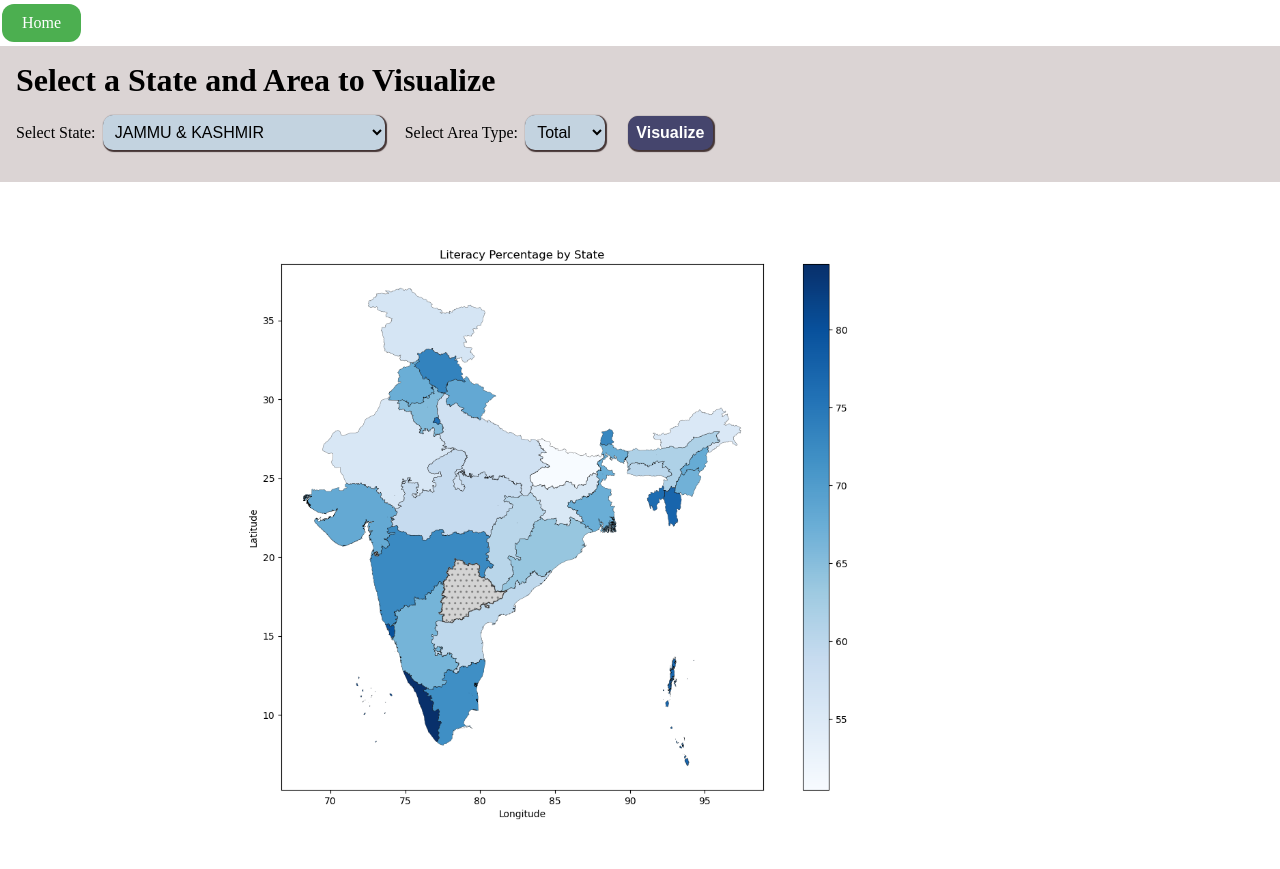
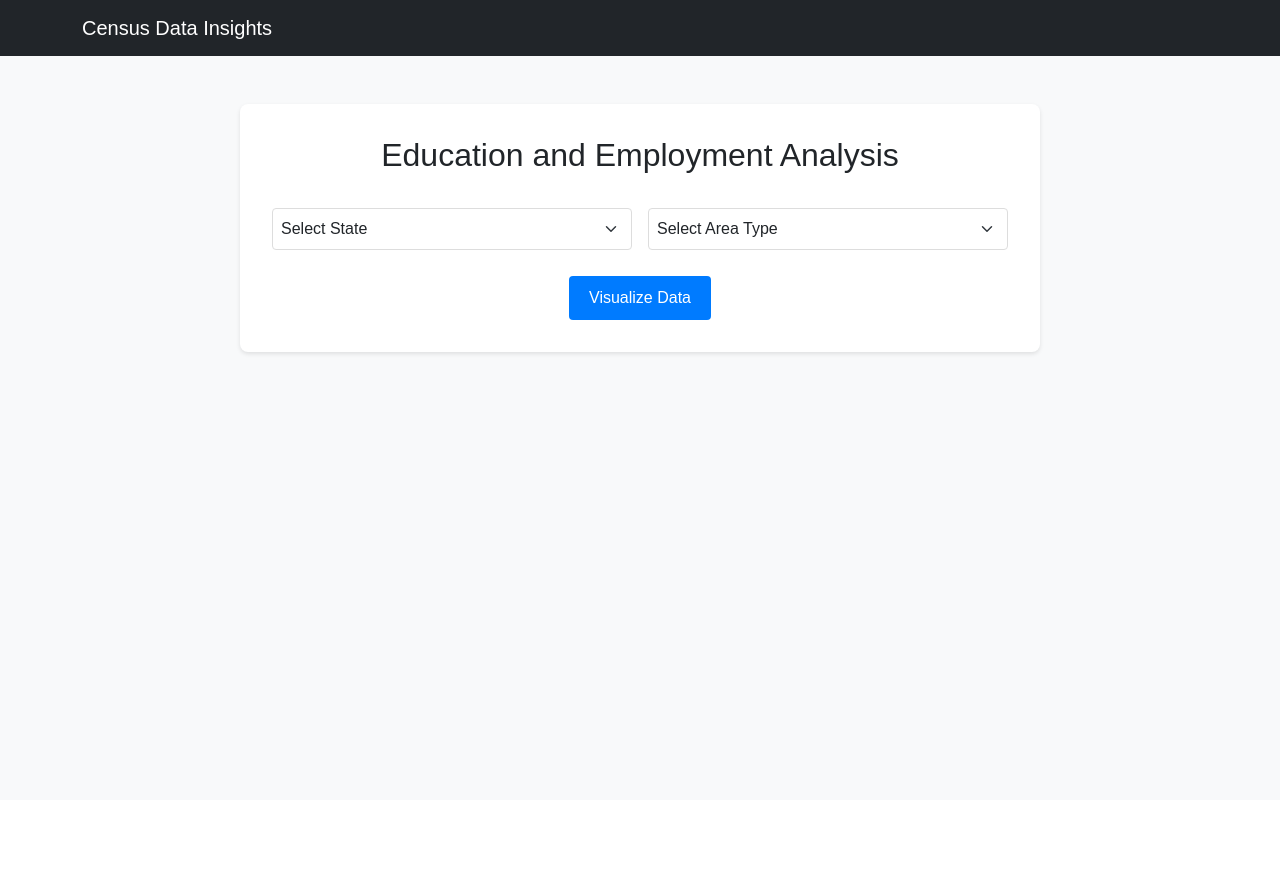
Before and after one commit to jaiswalritika/Education-and-Employment-Insight-using-Census-Data, a Flask app: page / in a window 1280 px wide. After the commit the page ends 356 px from the top, so only its background shows below. Run offline with Flask 3, Linux system fonts and the light colour scheme.

Commit message:
new temp

```diff
--- a/app/app.py
+++ b/app/app.py
@@ -4,6 +4,7 @@ import json
 import plotly
 import plotly.graph_objs as go
 import plotly.express as px
+import geopandas as gpd
 
 app = Flask(__name__)
 
@@ -20,24 +21,24 @@ def index():
 def home():
     return render_template('index.html')
 
-def bar_chart(dataset,params,region,area_type):
+def bar_chart(dataset, params, region, area_type):
     fig = go.Figure()
     total_pop = dataset[dataset['Education level'] == 'Total']['total person'].values[0]
     total_pop_list = [total_pop] * dataset.shape[0]
     if not dataset.empty:
-        total_persons=dataset['total '+params].astype(float)
-        total_employed = ((dataset[params+' main worker'].astype(float) + dataset[params+' marginal worker'].astype(float))/total_persons)*100
-        total_unemmployed = ((dataset[params+' unemployed'].astype(float) + dataset[params+' MAW'].astype(float))/total_persons)*100
-        fig.add_trace(go.Bar(x=dataset['Education level'], y=(total_persons/total_pop_list)*100, name='Total %', width=0.25))
-        fig.add_trace(go.Bar(x=dataset['Education level'], y=total_unemmployed, name='Unemployed %', width=0.25))
-        fig.add_trace(go.Bar(x=dataset['Education level'], y=total_employed, name='Employed %', width=0.25))
+        total_persons = dataset['total ' + params].astype(float)
+        total_employed = ((dataset[params + ' main worker'].astype(float) + dataset[params + ' marginal worker'].astype(float)) / total_persons) * 100
+        total_unemployed = ((dataset[params + ' unemployed'].astype(float) + dataset[params + ' MAW'].astype(float)) / total_persons) * 100
+        fig.add_trace(go.Bar(x=dataset['Education level'], y=(total_persons / total_pop_list) * 100, name='Total %', width=0.25, marker_color='rgb(55, 83, 109)'))
+        fig.add_trace(go.Bar(x=dataset['Education level'], y=total_unemployed, name='Unemployed %', width=0.25, marker_color='rgb(255, 99, 71)'))
+        fig.add_trace(go.Bar(x=dataset['Education level'], y=total_employed, name='Employed %', width=0.25, marker_color='rgb(50, 205, 50)'))
 
         fig.update_layout(
             barmode='group',
             title={
                 'text': f'{region} ({area_type}) {params} Education and Workforce Data',
-                'y':0.95,
-                'x':0.5,
+                'y': 0.95,
+                'x': 0.5,
                 'xanchor': 'center',
                 'yanchor': 'top',
                 'font': dict(size=24)
@@ -84,28 +85,98 @@ def bar_chart(dataset,params,region,area_type):
     fig_json_total = json.dumps(fig, cls=plotly.utils.PlotlyJSONEncoder)
     return fig_json_total
 
+def calculate_literacy_rate(data):
+    total_data = data[data['Education level'] == 'Total']
+    literate_data = data[data['Education level'].isin(['Below Primary', 'Primary', 'Middle', 'Secondary', 'Higher Secondary', 'Graduate & Above'])]
+
+    literacy_rates = {}
+    for state in total_data['Area name'].unique():
+        total_pop = total_data[total_data['Area name'] == state]['total person'].values[0]
+        literate_pop = literate_data[literate_data['Area name'] == state]['total person'].sum()
+        literacy_rates[state] = (literate_pop / total_pop) * 100
+
+    return literacy_rates
+
+def create_literacy_map(literacy_rates):
+    # Convert literacy_rates dictionary to DataFrame
+    literacy_df = pd.DataFrame.from_dict(literacy_rates, orient='index', columns=['literacy_rate'])
+    literacy_df.index.name = 'state'
+    literacy_df = literacy_df.reset_index()
+
+    # Create choropleth map using plotly express
+    fig = px.choropleth(
+        literacy_df,
+        locations='state',
+        locationmode='geojson-id',
+        scope="asia",
+        center={"lat": 20.5937, "lon": 78.9629},
+        color='literacy_rate',
+        color_continuous_scale='RdYlGn',
+        range_color=(0, 100),
+        hover_name='state',
+        hover_data={'literacy_rate': ':.2f'},
+        labels={'literacy_rate': 'Literacy Rate (%)'},
+        title='Literacy Rate by State',
+    )
+
+    fig.update_geos(
+        visible=False,
+        resolution=50,
+        showcountries=True,
+        countrycolor="Black",
+        showsubunits=True,
+        subunitcolor="Black",
+        fitbounds="locations"
+    )
+
+    fig.update_layout(
+        title_x=0.5,
+        width=800,
+        height=600,
+        margin={"r":0,"t":30,"l":0,"b":0},
+        geo=dict(
+            lonaxis_range=[ 68, 98 ],
+            lataxis_range=[ 6, 38 ],
+            projection_scale=4
+        )
+    )
+
+    return json.dumps(fig, cls=plotly.utils.PlotlyJSONEncoder)
+
 @app.route('/visualize', methods=['POST'])
 def visualize():
     state = request.form.get('state')
     area_type = request.form.get('area_type')
+
+    # Calculate literacy rates for all states
+    total_data = df[df['Total/Rural/Urban'] == 'Total']
+    literacy_rates = calculate_literacy_rate(total_data)
+
+    # Create map using geopandas
+    map_json = create_literacy_map(literacy_rates)
+
+    # Existing visualization code
     state_data = df[(df['Area name'] == state) & (df['Total/Rural/Urban'] == area_type)]
-    fig_json_total=bar_chart(state_data,'person',state,area_type)
-    fig_json_males=bar_chart(state_data,'males',state,area_type)
-    fig_json_females=bar_chart(state_data,'females',state,area_type)
+    fig_json_total = bar_chart(state_data,'person',state,area_type)
+    fig_json_males = bar_chart(state_data,'males',state,area_type)
+    fig_json_females = bar_chart(state_data,'females',state,area_type)
 
     global sdf
-    sdf=pd.read_csv('data/states_data/'+state.title()+".csv")
+    sdf = pd.read_csv('data/states_data/'+state.title()+".csv")
     districts = sdf['Area name'].unique()
     dist_area_types = sdf['Total/Rural/Urban'].unique()
-    data_dict={
-        'fig_json':fig_json_total,
-        'fig_json_males':fig_json_males,
-        'fig_json_females':fig_json_females,
-        'state':state,
-        'district':districts,
-        'dist_area_types':dist_area_types
+
+    data_dict = {
+        'fig_json': fig_json_total,
+        'fig_json_males': fig_json_males,
+        'fig_json_females': fig_json_females,
+        'state': state,
+        'district': districts,
+        'dist_area_types': dist_area_types,
+        'map_json': map_json
     }
     return render_template('visualization.html', data=data_dict)
+
 @app.route('/visualize_dist', methods=['POST'])
 def visualize_dist():
     global sdf
--- a/app/static/css/style.css
+++ b/app/static/css/style.css
@@ -1,13 +1,66 @@
-*{
-    margin: 0%;
-    padding: 0%;
+* {
+    margin: 0;
+    padding: 0;
     box-sizing: border-box;
 }
-.input_class{
+
+body {
+    font-family: 'Arial', sans-serif;
+}
+
+.navbar {
+    margin-bottom: 20px;
+}
+
+.form-container {
+    max-width: 800px;
+    margin: 2rem auto;
+    padding: 2rem;
+    background: white;
+    border-radius: 8px;
+    box-shadow: 0 2px 4px rgba(0, 0, 0, 0.1);
+}
+
+.chart-container {
+    background: white;
+    border-radius: 8px;
+    box-shadow: 0 2px 4px rgba(0, 0, 0, 0.1);
+    margin: 20px 0;
+    padding: 15px;
+}
+
+.custom-select {
+    border-radius: 4px;
+    border: 1px solid #ddd;
+    padding: 8px;
+    margin: 10px 0;
+}
+
+.btn-primary {
+    background-color: #007bff;
+    border: none;
+    padding: 10px 20px;
+    font-size: 16px;
+    border-radius: 4px;
+}
+
+.btn-primary:hover {
+    background-color: #0056b3;
+}
+
+.tab-content {
+    padding: 20px;
+}
+
+.input_class {
     background-color: rgb(219, 212, 212);
-    padding:1rem;
+    padding: 1rem;
 }
-#state,#area_type,#visualize,#district{
+
+#state,
+#area_type,
+#visualize,
+#district {
     margin: 1rem 1rem 1rem 0.2rem;
     padding: 0.5rem;
     font-size: medium;
@@ -16,22 +69,41 @@
     border-radius: 10px;
     box-shadow: 1px 1px 1px 1px rgb(68, 53, 53);
 }
-#visualize{
+
+#visualize {
     cursor: pointer;
     background-color: rgb(69, 69, 109);
     color: white;
     font-weight: bold;
 }
-#visualize:hover{
+
+#visualize:hover {
     background-color: rgb(255, 0, 0);
 }
-.visual{
-    padding:1rem;
+
+.visual {
+    padding: 1rem;
     /* background-color: rgb(218, 212, 212); */
 }
-.visual>div{
+
+.visual>div {
     margin-bottom: 1rem;
     box-shadow: 1px 1px 1px 1px rgb(204, 198, 198);
     border-radius: 5px;
-    border:none;
+    border: none;
 }
+
+.map-container {
+    height: 500px;
+    background: white;
+    border-radius: 8px;
+    box-shadow: 0 2px 4px rgba(0, 0, 0, 0.1);
+    margin: 20px 0;
+    padding: 15px;
+}
+
+.map-container .folium-map {
+    height: 100%;
+    width: 100%;
+    border-radius: 4px;
+}
--- a/app/templates/index.html
+++ b/app/templates/index.html
@@ -3,53 +3,47 @@
 
 <head>
     <meta charset="UTF-8">
-    <title>Select a State and Area</title>
-    <link rel="stylesheet" href="{{url_for('static',filename='css/style.css')}}">
-    <style>
-        .button {
-            background-color: #4CAF50;
-            border: none;
-            color: white;
-            padding: 10px 20px;
-            text-align: center;
-            text-decoration: none;
-            display: inline-block;
-            font-size: 16px;
-            margin: 4px 2px;
-            cursor: pointer;
-            border-radius: 12px;
-        }
-    </style>
+    <meta name="viewport" content="width=device-width, initial-scale=1.0">
+    <title>Education & Employment Insights</title>
+    <link href="https://cdn.jsdelivr.net/npm/bootstrap@5.1.3/dist/css/bootstrap.min.css" rel="stylesheet">
+    <link href="{{ url_for('static', filename='css/style.css') }}" rel="stylesheet">
 </head>
 
-<body>
-    <div>
-        <a href="/" class="button">Home</a>
-        <a href="{{ url_for('home') }}" title="Home">
-            <i class="fa fa-home"></i> <!-- Font Awesome home icon -->
-        </a>
+<body class="bg-light">
+    <nav class="navbar navbar-expand-lg navbar-dark bg-dark">
+        <div class="container">
+            <a class="navbar-brand" href="/">Census Data Insights</a>
         </div>
-    <div class="input_class">
-        <h1>Select a State and Area to Visualize</h1>
-        <form action="/visualize" method="POST">
-            <label for="state">Select State:</label>
-            <select name="state" id="state">
+    </nav>
+
+    <div class="container form-container mt-5">
+        <h2 class="text-center mb-4">Education and Employment Analysis</h2>
+        <form action="/visualize" method="post">
+            <div class="row g-3">
+                <div class="col-md-6">
+                    <select name="state" class="form-select custom-select" required>
+                        <option value="">Select State</option>
                         {% for state in states %}
                         <option value="{{ state }}">{{ state }}</option>
                         {% endfor %}
                     </select>
-
-            <label for="area_type">Select Area Type:</label>
-            <select name="area_type" id="area_type">
+                </div>
+                <div class="col-md-6">
+                    <select name="area_type" class="form-select custom-select" required>
+                        <option value="">Select Area Type</option>
                         {% for area in area_types %}
                         <option value="{{ area }}">{{ area }}</option>
                         {% endfor %}
                     </select>
-
-            <button type="submit" id="visualize">Visualize</button>
+                </div>
+                <div class="col-12 text-center">
+                    <button type="submit" class="btn btn-primary">Visualize Data</button>
+                </div>
+            </div>
         </form>
     </div>
-    <img src="{{ url_for('static', filename='images/literacy percentage.png') }}" width="80%">
+
+    <script src="https://cdn.jsdelivr.net/npm/bootstrap@5.1.3/dist/js/bootstrap.bundle.min.js"></script>
 </body>
 
 </html>
```
Also changed, not shown: app/data/state_name_mapping.json (added, +114 -0 lines), app/templates/visualization.html (+84 -51 lines), app/templates/visualization_dist.html (+47 -21 lines), 1 other file. Lines whose indentation alone changed are shown as unchanged.
